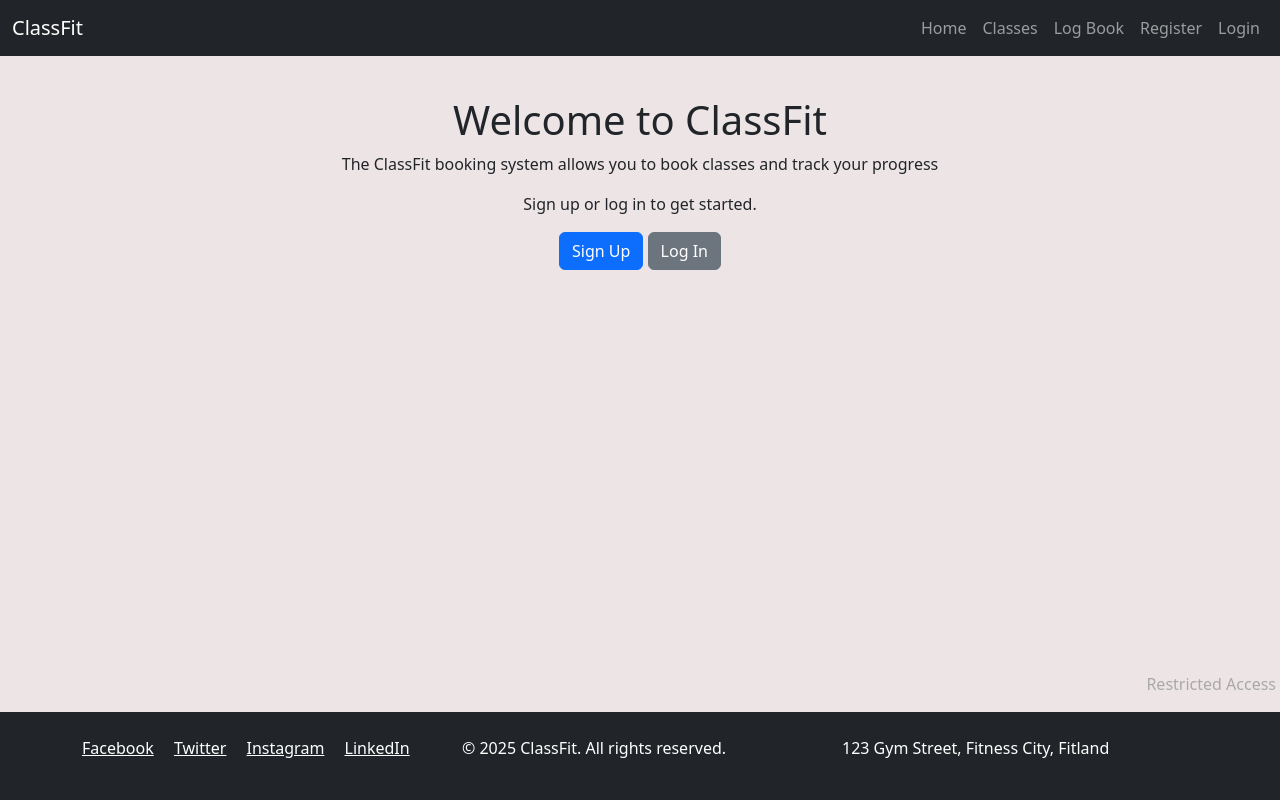
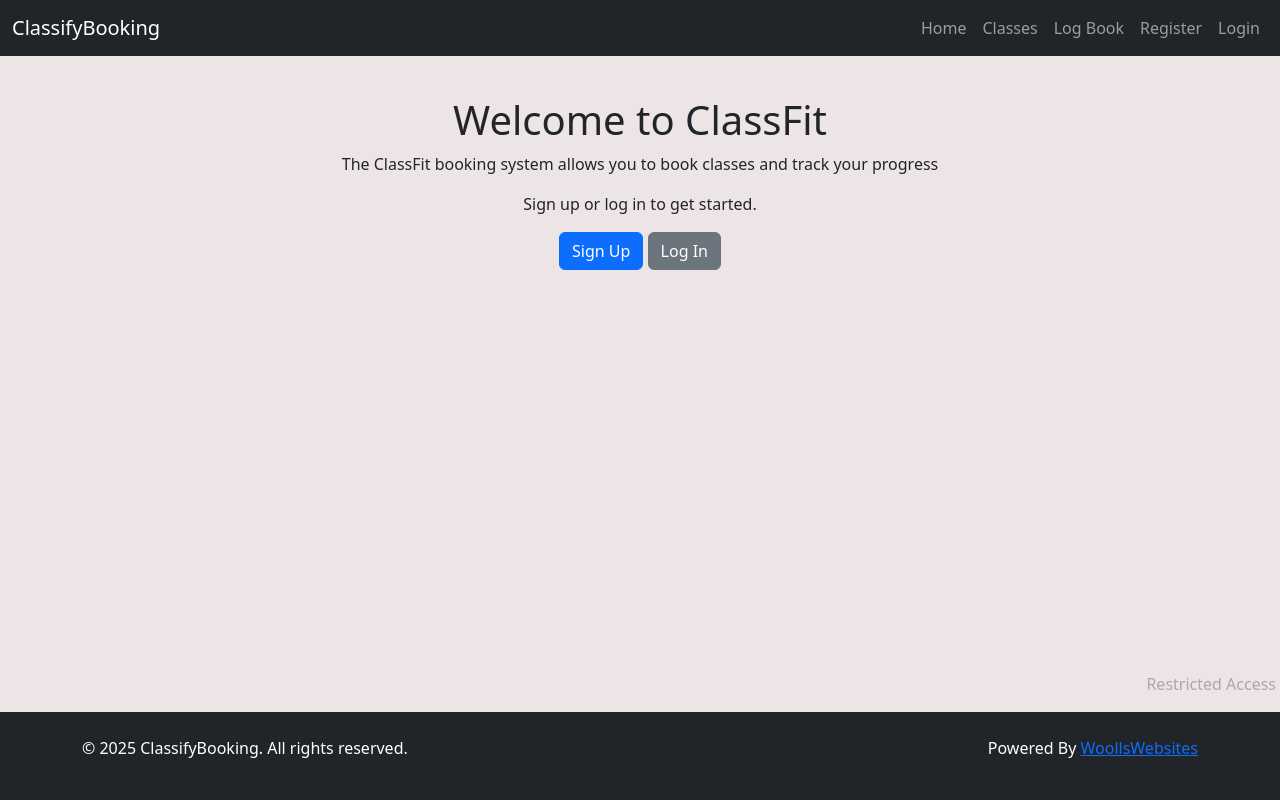
Before and after one commit to judewoolls/ClassifyBooking, a Django app: page / in a window 1280 px wide. Run offline with Django 4.2, Linux system fonts and the light colour scheme.

Commit message:
remove reference to classfit and add link to woollswebsites

```diff
--- a/homepage/templates/homepage/home.html
+++ b/homepage/templates/homepage/home.html
@@ -7,7 +7,7 @@ ClassFit | {{ request.user.username }}
 {% block content %}
 <div class="container">
     <div class="row">
-        <h1>Welcome to ClassFit</h1>
+        <h1>Welcome to ClassifyBooking</h1>
         <p>This is the homepage.</p>
     </div>
     <div class="row">
--- a/templates/base.html
+++ b/templates/base.html
@@ -13,7 +13,7 @@
 <head>
     <meta charset="UTF-8">
     <meta name="viewport" content="width=device-width, initial-scale=1.0">
-    <title>{% block title %}ClassFit{% endblock %}</title>
+    <title>{% block title %}ClassifyBooking{% endblock %}</title>
     <link rel="shortcut icon" href="{% static 'imgs/gymnastic.png' %}" type="image/x-icon">
 
     <!-- Bootstrap CSS -->
@@ -26,7 +26,7 @@
 <body class="d-flex flex-column h-100">
     <nav class="navbar navbar-expand-lg navbar-dark bg-dark">
         <div class="container-fluid">
-            <a class="navbar-brand" href="#" aria-label="ClassFit Home">ClassFit</a>
+            <a class="navbar-brand" href="#" aria-label="ClassifyBooking Home">ClassifyBooking</a>
             <button class="navbar-toggler" type="button" data-bs-toggle="collapse" data-bs-target="#navbarNav"
                 aria-controls="navbarNav" aria-expanded="false" aria-label="Toggle navigation">
                 <span class="navbar-toggler-icon"></span>
@@ -102,18 +102,12 @@
 
     <footer class="footer mt-auto bg-dark text-white">
         <div class="container py-4">
-            <div class="row text-center text-md-start">
-                <div class="col-12 col-md-4 mb-3 mb-md-0">
-                    <a href="#" class="text-white me-3">Facebook</a>
-                    <a href="#" class="text-white me-3">Twitter</a>
-                    <a href="#" class="text-white me-3">Instagram</a>
-                    <a href="#" class="text-white">LinkedIn</a>
+            <div class="row">
+                <div class="col-12 col-md-6 mb-3 mb-md-0 text-center text-md-start">
+                    <p>&copy; 2025 ClassifyBooking. All rights reserved.</p>
                 </div>
-                <div class="col-12 col-md-4 mb-3 mb-md-0">
-                    <p>&copy; 2025 ClassFit. All rights reserved.</p>
-                </div>
-                <div class="col-12 col-md-4">
-                    <p>123 Gym Street, Fitness City, Fitland</p>
+                <div class="col-12 col-md-6 text-center text-md-end">
+                    <p>Powered By <a href="http://woollswebsites.co.uk" target="_blank">WoollsWebsites</a></p>
                 </div>
             </div>
         </div>
```
Also changed, not shown: test.db.
